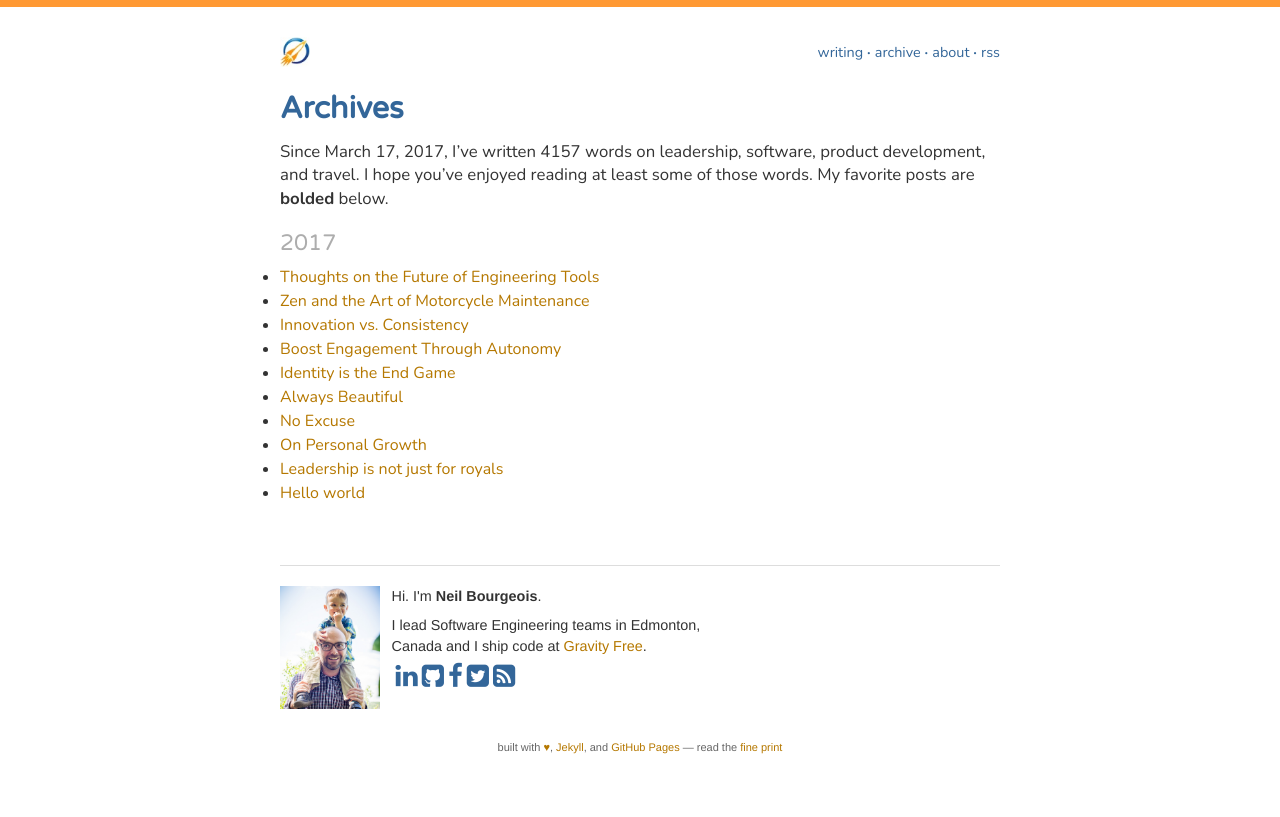
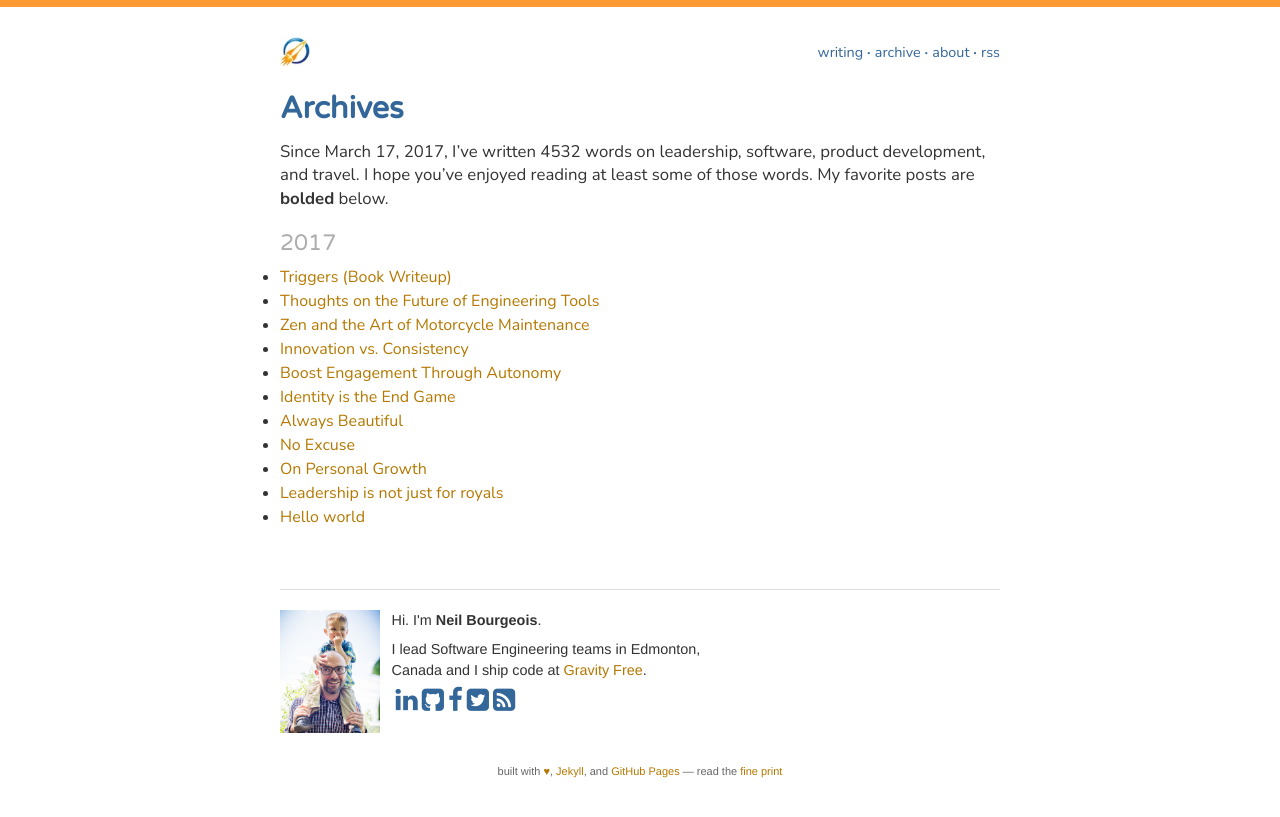
Before and after one commit to neilb14/neilb14.github.io, a Jekyll site: the page built from archive/index.md, in a window 1280 px wide. Shown: the top 817 px of the page. Built offline with Jekyll 4.4.1, drawn with Linux system fonts in a browser that asks for light colours.

Commit message:
triggers writeup

```diff
--- a/_layouts/writeup.html
+++ b/_layouts/writeup.html
@@ -15,7 +15,7 @@ layout: default
 
   <div id="writeup">
     <div class="book-summary">
-      <img src="{{ site.url }}/static/{{ page.image }}" alt="{{page.title}} Book Cover" />
+      <img src="{{ site.url }}/static/books/{{ page.image }}" alt="{{page.title}} Book Cover" />
 
       {% assign full_title = page.title %}
       {% if page.full_title %}
```
Also changed, not shown: _posts/2017-05-26-triggers.markdown (added, +28 -0 lines), static/books/triggers.jpg (added).
